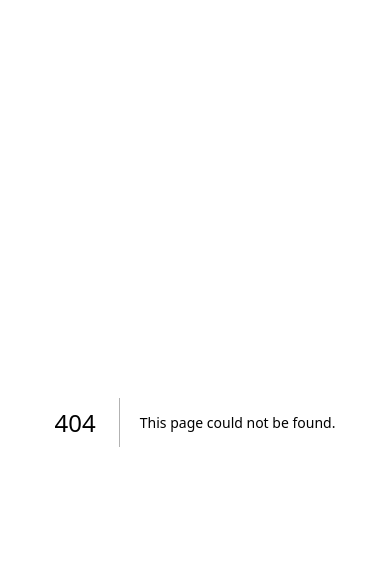
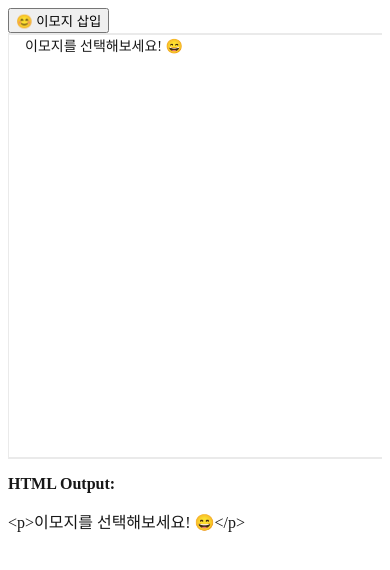
Before and after one commit to worldhostm/texteditor, a Next.js app: page /emoji in a window 390 px wide. Before the commit this address had no page. Shown: the top 570 px of the page. Built offline with nearby package versions, Linux system fonts and the light colour scheme; a web font is replaced by a local one.

Commit message:
이모지 기능 추가 및 리액트 버전 다운그레이드

```diff
--- a/src/app/editor/_components/css/tiptap.module.css
+++ b/src/app/editor/_components/css/tiptap.module.css
@@ -1,3 +1,13 @@
+@media (max-width:768px) {
+  .tiptap, .control-group{
+    width: 100% !important;
+  }
+  .gethtml{
+    padding : 0px 24px !important;
+  }
+
+}
+
 .control-group > *{
   font-family: 'Hana2-Regular' !important;
 }
--- /dev/null
+++ b/src/app/emoji/_components/EmojiMartWrapper.tsx
@@ -0,0 +1,13 @@
+// components/EmojiMartWrapper.tsx
+'use client'
+
+import dynamic from 'next/dynamic'
+import React from 'react'
+
+const Picker = dynamic(() => import('./EmojiPickerWithTiptap'), {
+    ssr: false,
+  }) as any
+
+export default function EmojiMartWrapper(props: any) {
+  return <Picker {...props} />
+}
--- /dev/null
+++ b/src/app/emoji/_components/EmojiPickerWithTiptap.tsx
@@ -0,0 +1,67 @@
+// EmojiPickerWithTiptap.tsx
+'use client'
+
+import { useEditor, EditorContent } from '@tiptap/react'
+import React, { useState } from 'react'
+import dynamic from 'next/dynamic'
+import Document from '@tiptap/extension-document'
+import Paragraph from '@tiptap/extension-paragraph'
+import Text from '@tiptap/extension-text'
+// import 'emoji-mart/css/emoji-mart.css';
+
+// emoji-mart Picker를 dynamic import로 불러오기
+const Picker = dynamic(
+  () => import('./EmojiMartWrapper'),
+  { ssr: false }
+);
+
+export default function EmojiPickerWithTiptap() {
+  const editor = useEditor({
+    extensions: [
+      Document,
+      Paragraph,
+      Text,
+    ],
+    content: '<p>이모지를 선택해보세요! 😄</p>',
+  })
+
+  const [showPicker, setShowPicker] = useState(false)
+
+  const handleEmojiSelect = (emoji: any) => {
+    if (!editor) return
+    editor.chain().focus().insertContent(emoji.emoji).run()
+    setShowPicker(false)
+  }
+
+  if (!editor) return null
+
+  return (
+    <div className="flex flex-col items-start gap-4">
+      <div className="relative">
+        <button
+          onClick={() => setShowPicker(!showPicker)}
+          className="px-4 py-2 rounded bg-blue-500 text-white hover:bg-blue-600"
+        >
+          😊 이모지 삽입
+        </button>
+
+        {showPicker && (
+          <div className="absolute z-50 mt-2">
+            <Picker onEmojiSelect={handleEmojiSelect} title="이모지 고르기" emoji="point_up" />
+          </div>
+        )}
+      </div>
+
+      <div className="w-full border p-4 rounded">
+        <EditorContent editor={editor} className="tiptap" />
+      </div>
+
+      <p>
+        <strong>HTML Output:</strong>
+      </p>
+      <div className="w-full break-words border p-4 bg-gray-50 rounded">
+        {editor.getHTML()}
+      </div>
+    </div>
+  )
+}
--- /dev/null
+++ b/src/app/emoji/page.tsx
@@ -0,0 +1,8 @@
+import React from 'react'
+import EmojiPickerWithTiptap from './_components/EmojiPickerWithTiptap'
+
+export default function page() {
+  return (
+    <EmojiPickerWithTiptap/>
+  )
+}
--- a/src/app/globals.css
+++ b/src/app/globals.css
@@ -2,7 +2,6 @@
   --background: #ffffff;
   --foreground: #171717;
 }
-
 
 @font-face {
   font-family: 'Hana2-Bold';
@@ -39,6 +38,45 @@
   src: url('/fonts/Hana2-Regular.otf');
   font-weight: normal;
   font-style: normal;
+}
+
+@media (max-width:768px) {
+  body iframe, body img{
+  width: 90% !important;
+  }
+  body img, body iframe{
+    aspect-ratio: 375/200 !important;
+  }
+  body iframe{
+    height: auto !important;
+  }
+  .tiptap{
+    width: 100% !important;
+    padding: 0 16px !important;
+  }
+
+  .tiptap h3 {
+    font-size: 18px;
+  }
+
+  .tiptap h4 {
+    font-size: 16px;
+  }
+
+  .tiptap p,
+  .tiptap li {
+    font-size: 14px;
+  }
+
+  .tiptap iframe {
+    width: 100%;
+    height: auto;
+    aspect-ratio: 16 / 9;
+  }
+
+  .tiptap .customtextbox {
+    padding: 10px;
+  }
 }
 
 @media (prefers-color-scheme: dark) {
```
Also changed, not shown: package.json (+13 -5 lines), src/app/editor/_components/EmojiPicker.tsx (added, +50 -0 lines), src/app/editor/_components/Tiptap.tsx (+61 -8 lines), src/app/editor/_components/extensions/EmojiCommand.ts (added, +25 -0 lines), 1 other file (tests, documents, lock files or other folders).
